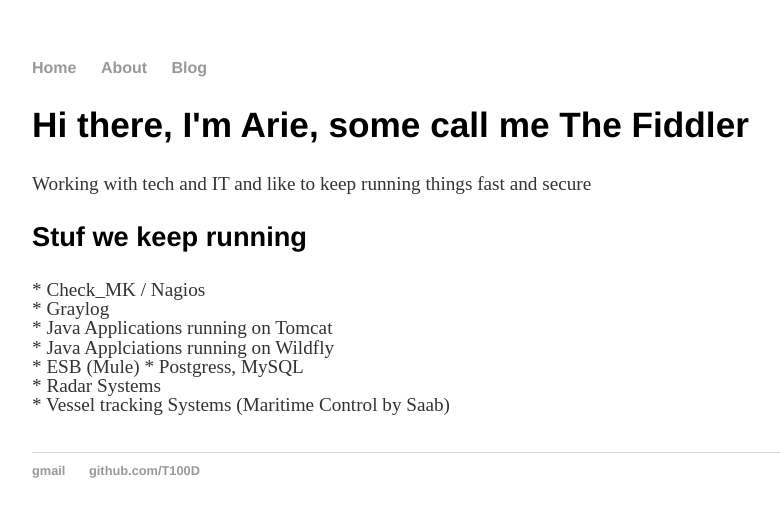
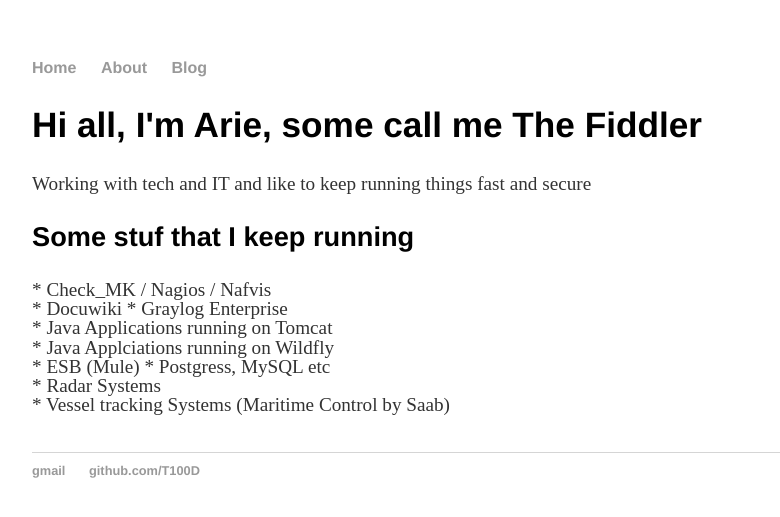
Before and after one commit to T100D/T100D.github.io, a Jekyll site: the page built from index.html, in a window 1280 px wide. Shown: the top 517 px of the page, without its empty margins (192-972 px from the left). Built offline with Jekyll 4.4.1, drawn with Linux system fonts in a browser that asks for light colours.

Commit message:
Update index.html

```diff
--- a/index.html
+++ b/index.html
@@ -4,18 +4,19 @@
 ---
 
 		<div class="blurb">
-			<h2>Hi there, I'm Arie, some call me The Fiddler</h2>
+			<h2>Hi all, I'm Arie, some call me The Fiddler</h2>
 			<p>Working with tech and IT and like to keep running things fast and secure</p>
 		</div>
 
 		<div class="blurb">
-			<h3>Stuf we keep running</h3>
-			<p>* Check_MK / Nagios<br>
-			* Graylog<br>
+			<h3>Some stuf that I keep running</h3>
+			<p>* Check_MK / Nagios / Nafvis<br>
+			* Docuwiki
+			* Graylog Enterprise<br>
 			* Java Applications running on Tomcat<br>
 			* Java Applciations running on Wildfly<br>
 			* ESB (Mule)
-			* Postgress, MySQL<br>
+			* Postgress, MySQL etc<br>
 			* Radar Systems<br>
 			* Vessel tracking Systems (Maritime Control by Saab)<br>
 			</p>
```
